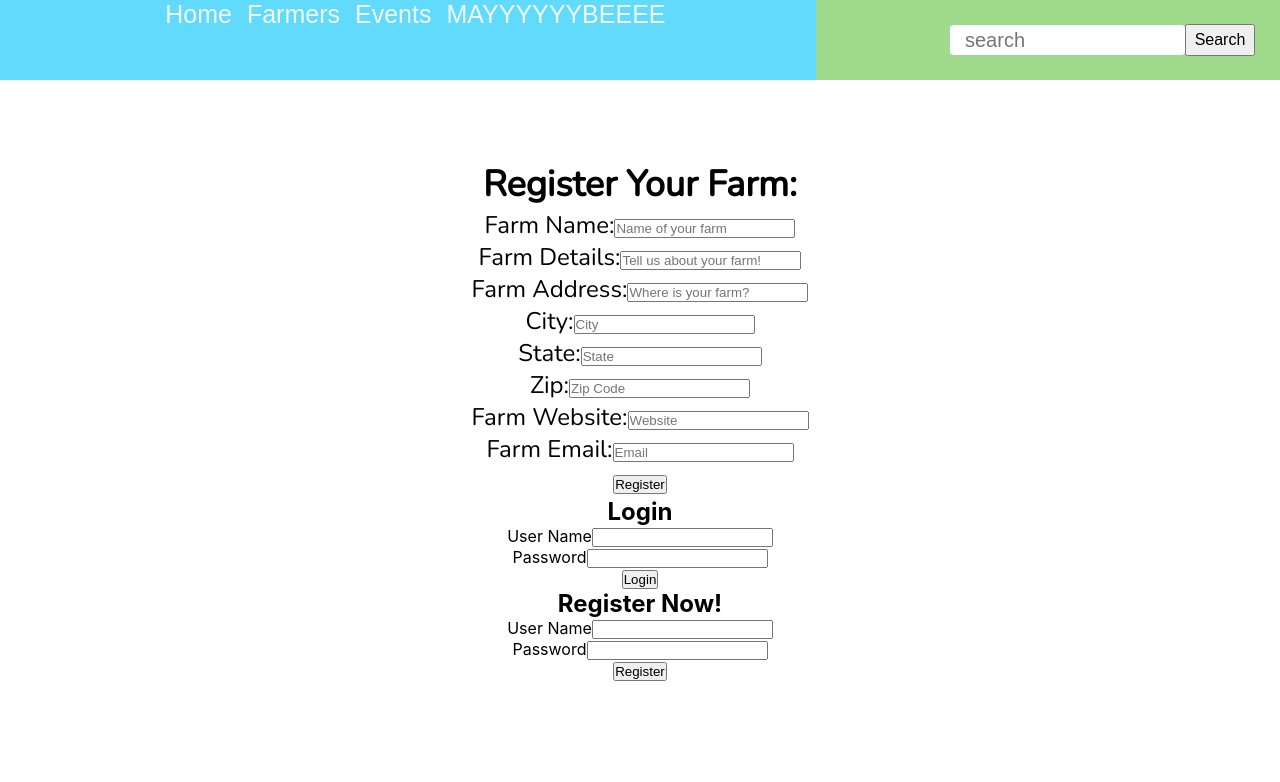
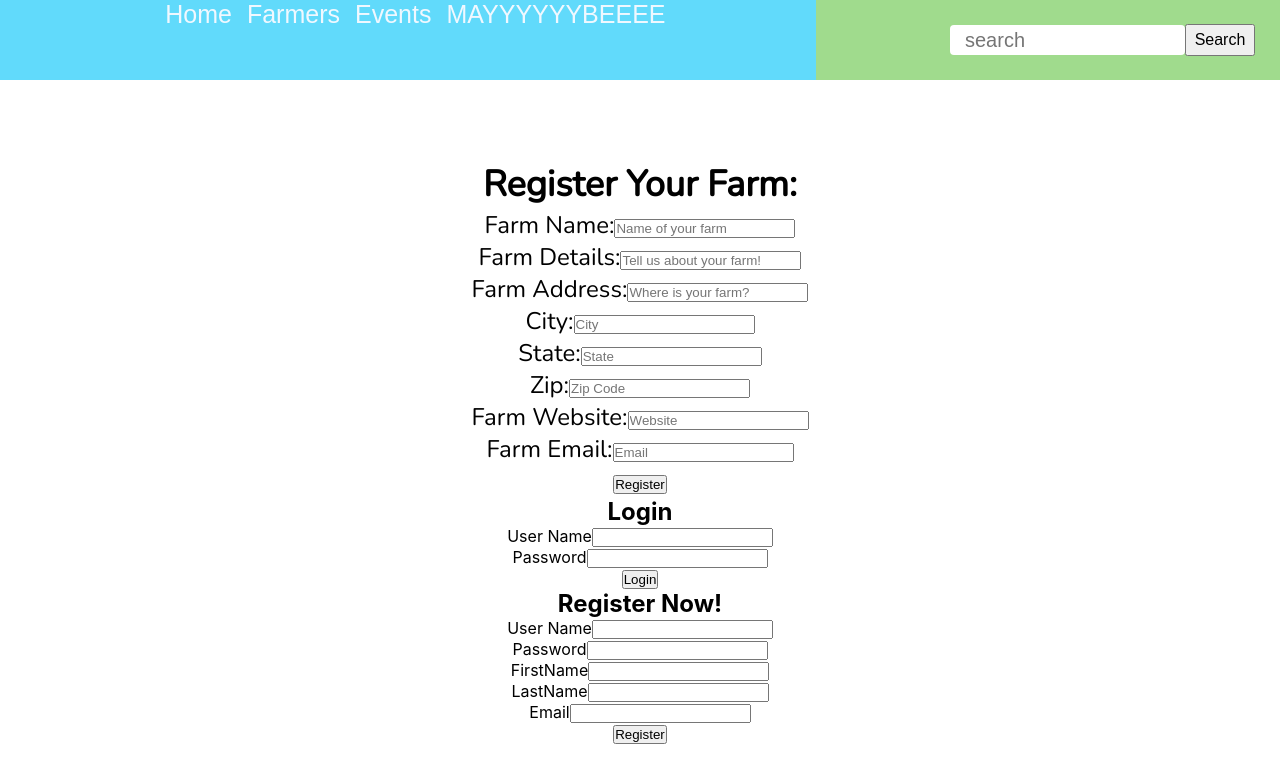
Before and after one commit to bethel-school-of-technology/team-gigasowers-frontend, a React (Create React App) app in the folder veggie-tender/: page /users/register in a window 1280 px wide. Shown: the top 782 px of the page. Built offline with nearby package versions, Linux system fonts and the light colour scheme.

Commit message:
adding first push of UserReg

```diff
--- a/veggie-tender/src/components/UserRegisterForm.js
+++ b/veggie-tender/src/components/UserRegisterForm.js
@@ -13,7 +13,9 @@ const UserRegisterForm = () => {
     //set state for entered credentials
     const [enteredUserName, setUserName] = useState('');
     const [enteredPassword, setPassword] = useState('');
-
+    const [enteredFirstName, setFirstName] = useState('');
+    const [enteredLastName, setLastName] = useState('');
+    const [enteredEmail, setEmail] = useState('');
 
 
 
@@ -24,18 +26,25 @@ const UserRegisterForm = () => {
     const passwordChangeHandler = (event) => {
         setPassword(event.target.value);
     };
-
+    const FirstNameChangeHandler = (event) => {
+        setFirstName(event.target.value);
+    };
+    const LastNameChangeHandler = (event) => {
+        setLastName(event.target.value);
+    };
+    const EmailChangeHandler = (event) => {
+        setEmail(event.target.value);
+    };
 
 
     const submitHandler = (event) => {
         event.preventDefault();  //prevents form from refreshing after submit
 
-        const loginData = {
-            userName: enteredUserName,
-            userPass: enteredPassword
-        };
-        console.log(`Login userName from Form: ${loginData.userName}`);
-        console.log(`Login password from Form: ${loginData.userPass}`);
+        console.log(`register userName from Form: ${UserRegisterForm.userName}`);
+        console.log(`register password from Form: ${UserRegisterForm.userPassword}`);
+        console.log(`register firstName from Form: ${UserRegisterForm.firstName}`);
+        console.log(`register lastName from Form: ${UserRegisterForm.lastName}`);
+        console.log(`register email from Form: ${UserRegisterForm.email}`);
 
         //post to login in API to get user
         // axios.post('http://localhost:5000/api/users/register', {
@@ -51,6 +60,9 @@ const UserRegisterForm = () => {
 
         setUserName('');
         setPassword('');
+        setFirstName('');
+        setLastName('');
+        setEmail('');
     };
 
     return (
@@ -64,8 +76,24 @@ const UserRegisterForm = () => {
 
                 <div className=''>
                     <label>Password</label>
-                    <input type='text' value={enteredPassword} onChange={passwordChangeHandler} />
+                    <input type='Password' value={enteredPassword} onChange={passwordChangeHandler} />
                 </div>
+
+                <div className=''>
+                    <label>FirstName</label>
+                    <input type='FirstName' value={enteredFirstName} onChange={FirstNameChangeHandler} />
+                </div>
+
+                <div className=''>
+                    <label>LastName</label>
+                    <input type='LastName' value={enteredLastName} onChange={LastNameChangeHandler} />
+                </div>
+
+                <div className=''>
+                    <label>Email</label>
+                    <input type='Email' value={enteredEmail} onChange={EmailChangeHandler} />
+                </div>
+
             </div>
 
             <div className="">
--- a/veggie-tender/src/pages/UserProfile.js
+++ b/veggie-tender/src/pages/UserProfile.js
@@ -1,4 +1,5 @@
 import React from 'react'
+
 
 export default function UserProfile() {
     return (
--- a/veggie-tender/src/pages/UserReg.js
+++ b/veggie-tender/src/pages/UserReg.js
@@ -1,4 +1,5 @@
 import React from 'react'
+
 
 export default function UserReg() {
     return (
```
